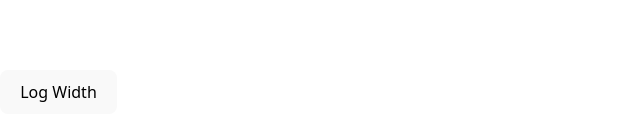
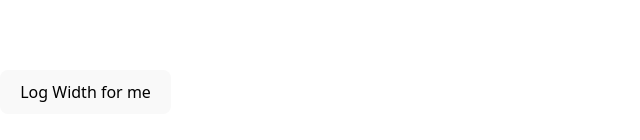
Before and after one commit to abhinit2050/anchor, a React (Vite) app: page / in a window 1280 px wide. Shown: the part 500-640 px from the top of the page, without its empty margins (0-640 px from the left). Built offline with nearby package versions, Linux system fonts and the light colour scheme.

Commit message:
testing auto deployment

```diff
--- a/src/dev/MeasureDemo.tsx
+++ b/src/dev/MeasureDemo.tsx
@@ -11,7 +11,7 @@ const MeasureDemo = ()=>{
     return(
         <>
               <div ref={boxRef} style={{ width: 200, height: 100 }} />
-              <button onClick={logWidth}>Log Width</button>
+              <button onClick={logWidth}>Log Width for me</button>
         </>
     )
 }
```
Also changed, not shown: 1 other file (tests, documents, lock files or other folders).
